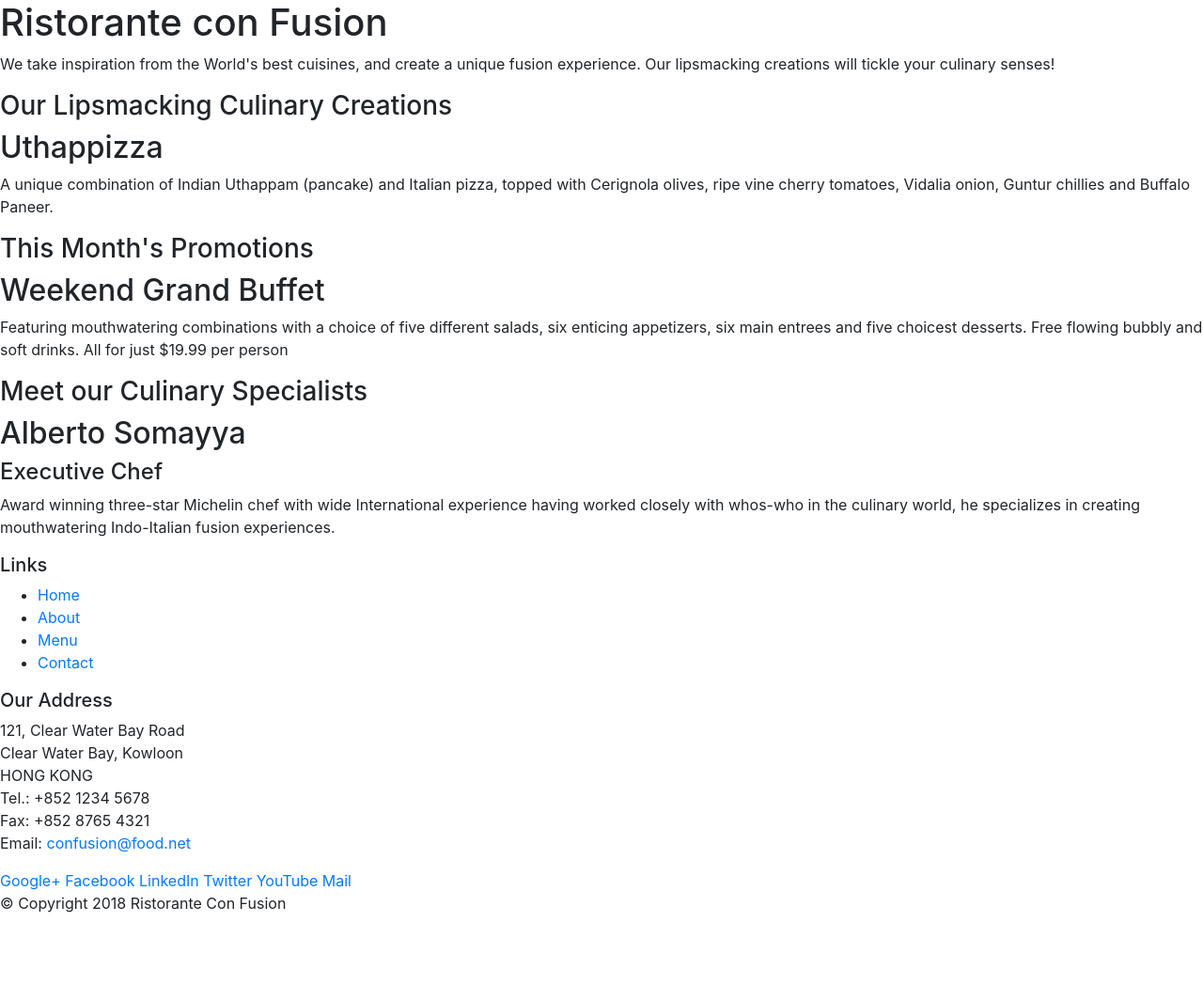
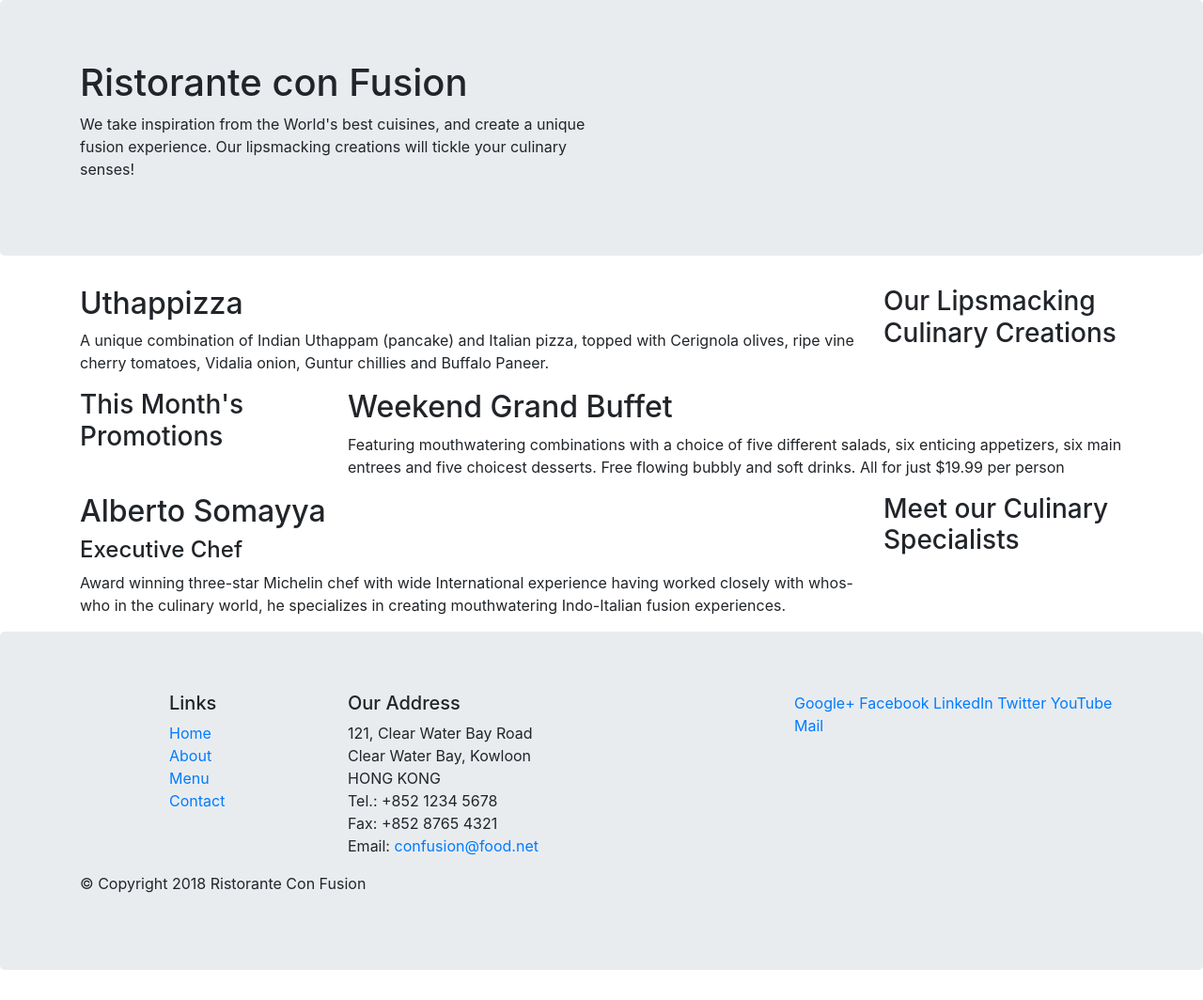
Before and after one commit to NotTheRealNarik/Full-Stack-Web-Development-with-React, a website: page index.html in a window 1280 px wide. Shown: the whole page at 94% size. Before the commit the page ends 989 px from the top, so only its background shows below. Drawn offline with nearby package versions, Linux system fonts and the light colour scheme.

Commit message:
Bootstrap grid implemented

```diff
--- a/index.html
+++ b/index.html
@@ -14,46 +14,52 @@
 
 <body>
 
-    <header>
-        <div>
-            <div>
-                <div>
+    <header class="jumbotron">
+        <div class='container'>
+            <div class="row">
+                <div class="col-12 col-sm-6">
+                    <!-- "col-12" means for EXTRA SMALL screens, it occupies 12 columns-->
+                    <!-- "col-sm-x" means for  SMALL screens, it occupies x columns-->
                     <h1>Ristorante con Fusion</h1>
                     <p>We take inspiration from the World's best cuisines, and create a unique fusion experience. Our lipsmacking creations will tickle your culinary senses!</p>
                 </div>
-                <div>
+                <div class="col-12 col-sm">
+                    <!--
+                        occupies left over colume space i.e 12-6 = 6
+                    -->
                 </div>
             </div>
         </div>
     </header>
 
-    <div>
-        <div>
-            <div>
+    <div class='container'>
+        <div class = "row">
+            <div class="col-12 col-sm-4 order-sm-last col-md-3">
+                <!-- "col-md-x" means for MEDIUM screens, it occupies x columns-->
                 <h3>Our Lipsmacking Culinary Creations</h3>
             </div>
-            <div>
+            <div class="col col-sm order-sm-first col-md"> <!-- this row occupies remaining columns-->
                 <h2>Uthappizza</h2>
                 <p>A unique combination of Indian Uthappam (pancake) and Italian pizza, topped with Cerignola olives, ripe vine cherry tomatoes, Vidalia onion, Guntur chillies and Buffalo Paneer.</p>
             </div>
         </div>
 
 
-        <div>
-            <div>
+        <div class = "row">
+            <div class="col-12 col-sm-4 col-md-3">
                 <h3>This Month's Promotions</h3>
             </div>
-            <div>
+            <div  class="col col-sm col-md">
                 <h2>Weekend Grand Buffet</h2>
                 <p>Featuring mouthwatering combinations with a choice of five different salads, six enticing appetizers, six main entrees and five choicest desserts. Free flowing bubbly and soft drinks. All for just $19.99 per person </p>
             </div>
         </div>
 
-        <div>
-            <div>
+        <div class = "row">
+            <div  class="col-12 col-sm-4 order-sm-last col-md-3">
                 <h3>Meet our Culinary Specialists</h3>
             </div>
-            <div>
+            <div  class="col col-sm order-sm-first col-md">
                 <h2>Alberto Somayya</h2>
                 <h4>Executive Chef</h4>
                 <p>Award winning three-star Michelin chef with wide International experience having worked closely with whos-who in the culinary world, he specializes in creating mouthwatering Indo-Italian fusion experiences. </p>
@@ -61,19 +67,19 @@
         </div>
     </div>
 
-    <footer>
-        <div>
-            <div>
-                <div>
+    <footer class="jumbotron">
+        <div class='container'>
+            <div class="row">
+                <div class="col-4 offset-1 col-sm-2">
                     <h5>Links</h5>
-                    <ul>
+                    <ul class="list-unstyled">
                         <li><a href="#">Home</a></li>
                         <li><a href="#">About</a></li>
                         <li><a href="#">Menu</a></li>
                         <li><a href="#">Contact</a></li>
                     </ul>
                 </div>
-                <div>
+                <div class="col-7 col-sm-5">
                     <h5>Our Address</h5>
                     <address>
 		              121, Clear Water Bay Road<br>
@@ -84,8 +90,8 @@
 		              Email: <a href="mailto:confusion@food.net">confusion@food.net</a>
 		           </address>
                 </div>
-                <div>
-                    <div>
+                <div class="col-12 col-sm-4">
+                    <div >
                         <a href="http://google.com/+">Google+</a>
                         <a href="http://www.facebook.com/profile.php?id=">Facebook</a>
                         <a href="http://www.linkedin.com/in/">LinkedIn</a>
@@ -95,8 +101,9 @@
                     </div>
                 </div>
            </div>
-           <div>
-                <div>
+
+           <div class="row">
+                <div class="col-auto">
                     <p>© Copyright 2018 Ristorante Con Fusion</p>
                 </div>
            </div>
```
